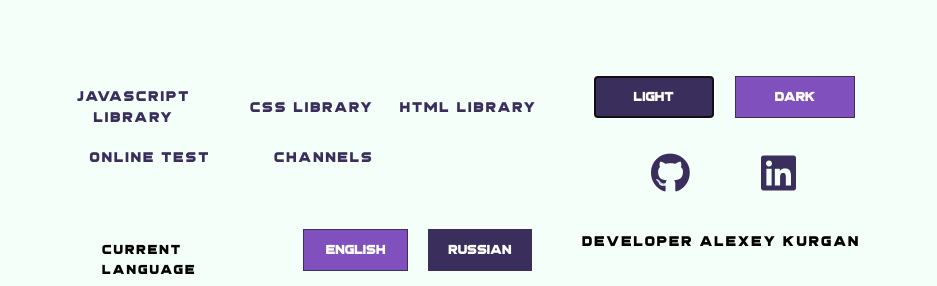
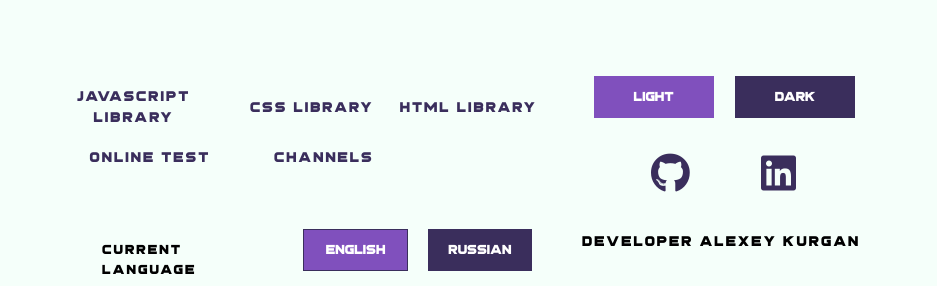
Before and after one commit to AlexeyKurgan/CodeAdventure, a website: page src/index.html in a window 1280 px wide. Both pictures are taken after a click on the button "Light". Shown: the part 423-709 px from the top of the page, 343-1280 px from the left. Drawn offline with nearby package versions, Linux system fonts and the light colour scheme; files that its build step writes are made by us from their sources.

Commit message:
finalizing the script changing the theme

```diff
--- a/src/js/themeColor.js
+++ b/src/js/themeColor.js
@@ -2,27 +2,49 @@ const header = document.querySelector('.header');
 const footer = document.querySelector('.footer');
 const themeBtn = document.querySelectorAll('.footer__settings-theme-btn');
 
+function setThemeColor(btnArr){
+  btnArr.map((item)=>{
+    item.addEventListener('click',(e)=>{
 
-[...themeBtn].map((item)=>{
-  item.addEventListener('click',(e)=>{
+      if(e.target.id === 'lt'){
+        // localStorage.setItem('light_theme','test')
+        // const lightTheme = {
+        //   header: header.classList.add('theme_light'),
+        //   footer: footer.classList.add('theme_light'),
+        //   'lightTheme-button': btnArr[0].classList.add('active'),
+        //   'darkTheme-button': btnArr[1].classList.remove('active'),
+        // }
 
-    if(e.target.id === 'lt'){
-      header.classList.add('theme_light');
-      footer.classList.add('theme_light');
-    }
+        // console.log(lightTheme);
 
-    if(e.target.id === 'dk'){
-      header.classList.remove('theme_light');
-      footer.classList.remove('theme_light');
-    }
+        // console.log(header.setAttribute('theme','light_theme'));
+        // console.log(header.getAttribute('theme'));
 
-    e.target.classList.contains('active');
+        header.classList.add('theme_light');
+        footer.classList.add('theme_light');
+        btnArr[0].classList.add('active');
+        btnArr[1].classList.remove('active');
 
-    // if(this.classList.contains('active')){
-    //    this.classList.remove('active');
-    // }else{
-    //   this.classList.add('active');
-    // }
 
+        // let storage = {
+        //   light : localStorage.setItem('light_theme',e.target.outerHTML),
+        //   btn1 : localStorage.setItem('btn[0]',btnArr[0].outerHTML),
+        //   btn2 : localStorage.setItem('btn[1]',btnArr[1].outerHTML),
+        // }
+
+        // console.log(localStorage.getItem('btn[0]'))
+        // console.log(e)
+      }
+
+      if(e.target.id === 'dk'){
+        header.classList.remove('theme_light');
+        footer.classList.remove('theme_light');
+        btnArr[1].classList.add('active');
+        btnArr[0].classList.remove('active');
+      }
+    })
   })
-})
+
+}
+
+setThemeColor([...themeBtn]);
--- a/src/scss/base/_base-style.scss
+++ b/src/scss/base/_base-style.scss
@@ -116,6 +116,10 @@ body {
   }
 }
 
-.active{
-  background-color:$color5 !important;
+
+:root[theme="light_theme"] {
+
+  .header{
+      background-color:red;
+  }
 }
--- a/src/scss/components/_footer.scss
+++ b/src/scss/components/_footer.scss
@@ -129,6 +129,12 @@
                 transition: all ease-out 0.8s;
            }
         }
+
+        .active{
+            outline: none;
+            border:none;
+            background-color:$color5 !important;
+          }
     }
 
     &__social-list{
```
Also changed, not shown: src/js/localization.js (added), src/js/search.js (line endings or trailing spaces).
